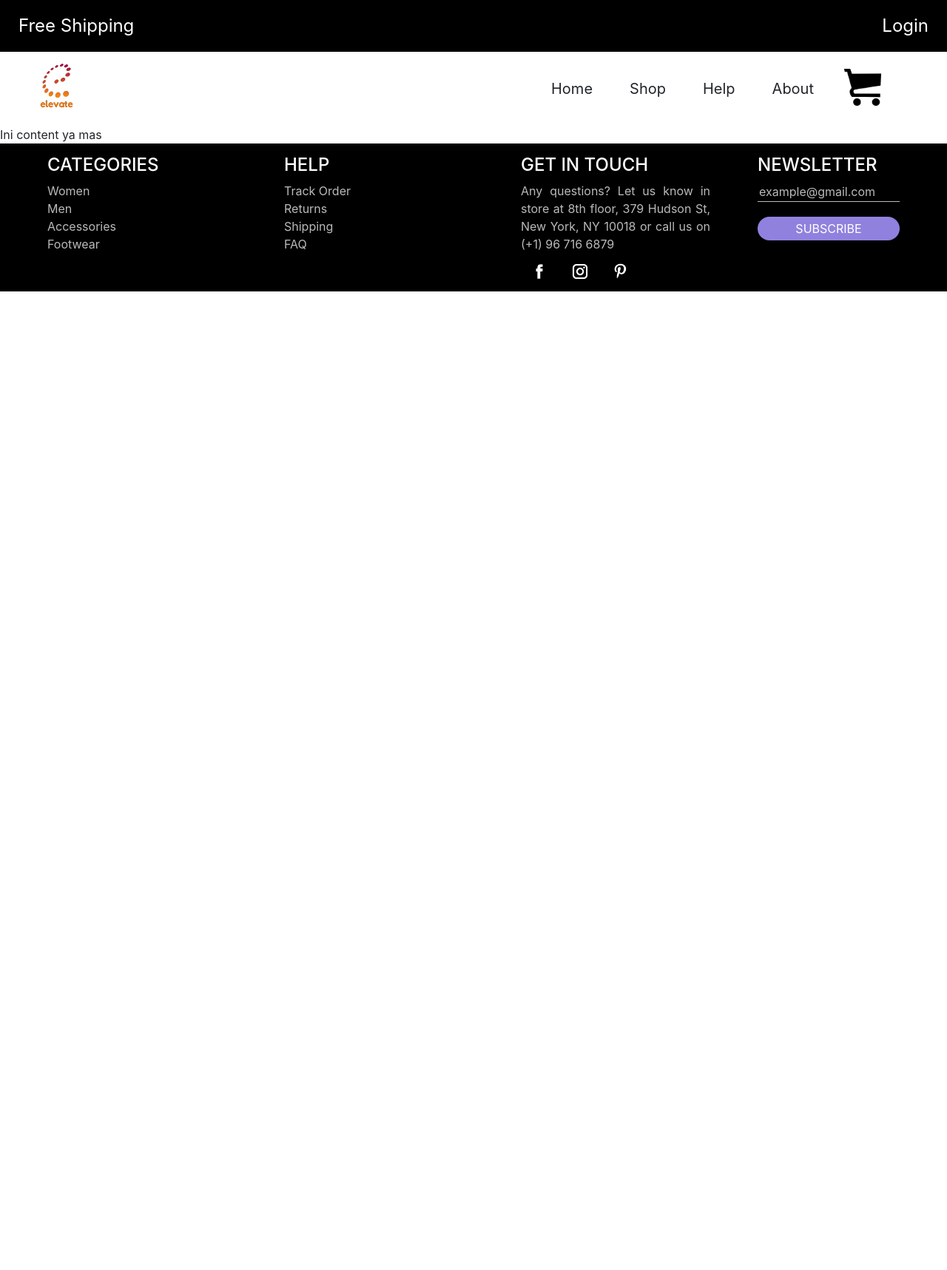
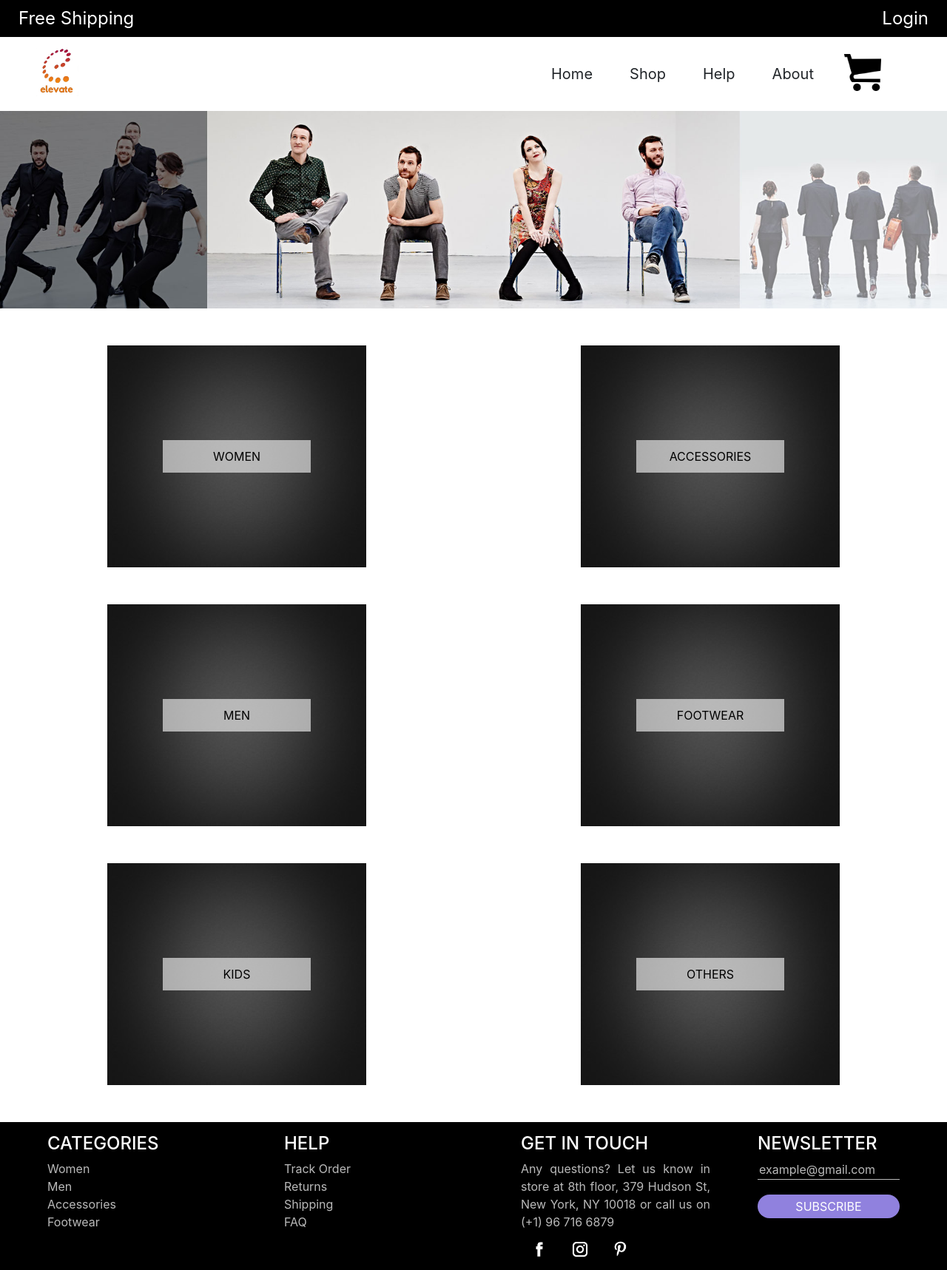
Before and after one commit to alvinvaja/elevate, a CodeIgniter app: page /elevate/ in a window 1280 px wide. Shown: the whole page at 74% size. Before the commit the page ends 394 px from the top, so only its background shows below. Run offline with CodeIgniter, Linux system fonts and the light colour scheme; some libraries are stand-ins or nearby versions.

Commit message:
Add homepage view

```diff
--- a/application/controllers/Home.php
+++ b/application/controllers/Home.php
@@ -7,7 +7,7 @@ class Home extends CI_Controller {
         $data['js'] = $this->load->view('include/javascript.php', NULL, TRUE);
         $data['css'] = $this->load->view('include/css.php', NULL, TRUE);
         $data['header'] = $this->load->view('pages/header.php', NULL, TRUE);
-        $data['content'] = $this->load->view('pages/content.php', NULL, TRUE);
+        $data['homeview'] = $this->load->view('pages/homeview.php', NULL, TRUE);
         $data['footer'] = $this->load->view('pages/footer.php', NULL, TRUE);
         $this->load->view('pages/home.php', $data);
     }
--- a/application/views/pages/content.php
+++ /dev/null
@@ -1,3 +0,0 @@
-<?php
-    echo "Ini content ya mas<br>";
-?>
--- a/application/views/pages/home.php
+++ b/application/views/pages/home.php
@@ -10,7 +10,7 @@
 <body>
     <?php
         echo $header;
-        echo $content;
+        echo $homeview;
         echo $footer;
     ?>
 </body>
--- /dev/null
+++ b/application/views/pages/homeview.php
@@ -0,0 +1,89 @@
+<style type="text/css">
+.carousel img {
+    width: 100%;
+}
+
+.category {
+    display: flex;
+    flex-wrap: wrap;
+    justify-content: space-around;
+}
+
+.c2 {
+    padding: 50px;
+    padding-bottom: 0;
+    display: flex;
+    justify-content: center;
+    align-items: center;
+}
+
+.c2 img {
+    width: 350px;
+    height: 300px;
+}
+
+.c2__text {
+    padding: 10px 0;
+    width: 200px;
+    background: rgba(255, 255, 255, 0.6);
+    color: black;
+    position: absolute;
+    text-align: center;
+}
+</style>
+
+<div class="carousel">
+    <img src="
+        <?php echo base_url('/assets/images/main-carousel.jpg') ?>
+    " />
+</div>
+<div class="category">
+    <div class="c2">
+        <div class="c2__text">
+            WOMEN
+        </div>
+        <img src="
+            <?php echo base_url('/assets/images/main-category-bg.jpg') ?>
+        " />
+    </div>
+    <div class="c2">
+        <div class="c2__text">
+            ACCESSORIES
+        </div>
+        <img src="
+            <?php echo base_url('/assets/images/main-category-bg.jpg') ?>
+        " />
+    </div>
+    <div class="c2">
+        <div class="c2__text">
+            MEN
+        </div>
+        <img src="
+            <?php echo base_url('/assets/images/main-category-bg.jpg') ?>
+        " />
+    </div>
+    <div class="c2">
+        <div class="c2__text">
+            FOOTWEAR
+        </div>
+        <img src="
+            <?php echo base_url('/assets/images/main-category-bg.jpg') ?>
+        " />
+    </div>
+    <div class="c2">
+        <div class="c2__text">
+            KIDS
+        </div>
+        <img src="
+            <?php echo base_url('/assets/images/main-category-bg.jpg') ?>
+        " />
+    </div>
+    <div class="c2">
+        <div class="c2__text">
+            OTHERS
+        </div>
+        <img src="
+            <?php echo base_url('/assets/images/main-category-bg.jpg') ?>
+        " />
+    </div>
+</div>
--- a/assets/css/style.css
+++ b/assets/css/style.css
@@ -3,7 +3,7 @@
 }
 
 .header {
-    height: 70px;
+    height: 50px;
     margin: 0;
     padding: 0 25px;
     display: flex;
@@ -20,7 +20,6 @@
 .header__nav {
     display: flex;
     flex-direction: row;
-
 }
 
 .navbar {
--- a/assets/css/style__footer.css
+++ b/assets/css/style__footer.css
@@ -1,4 +1,5 @@
 .footer {
+    margin-top: 50px;
     display: flex;
     flex-direction: row;
     justify-content: flex-start;
```
Also changed, not shown: assets/images/main-carousel.JPG (added), assets/images/main-category-bg.jpg (added).
